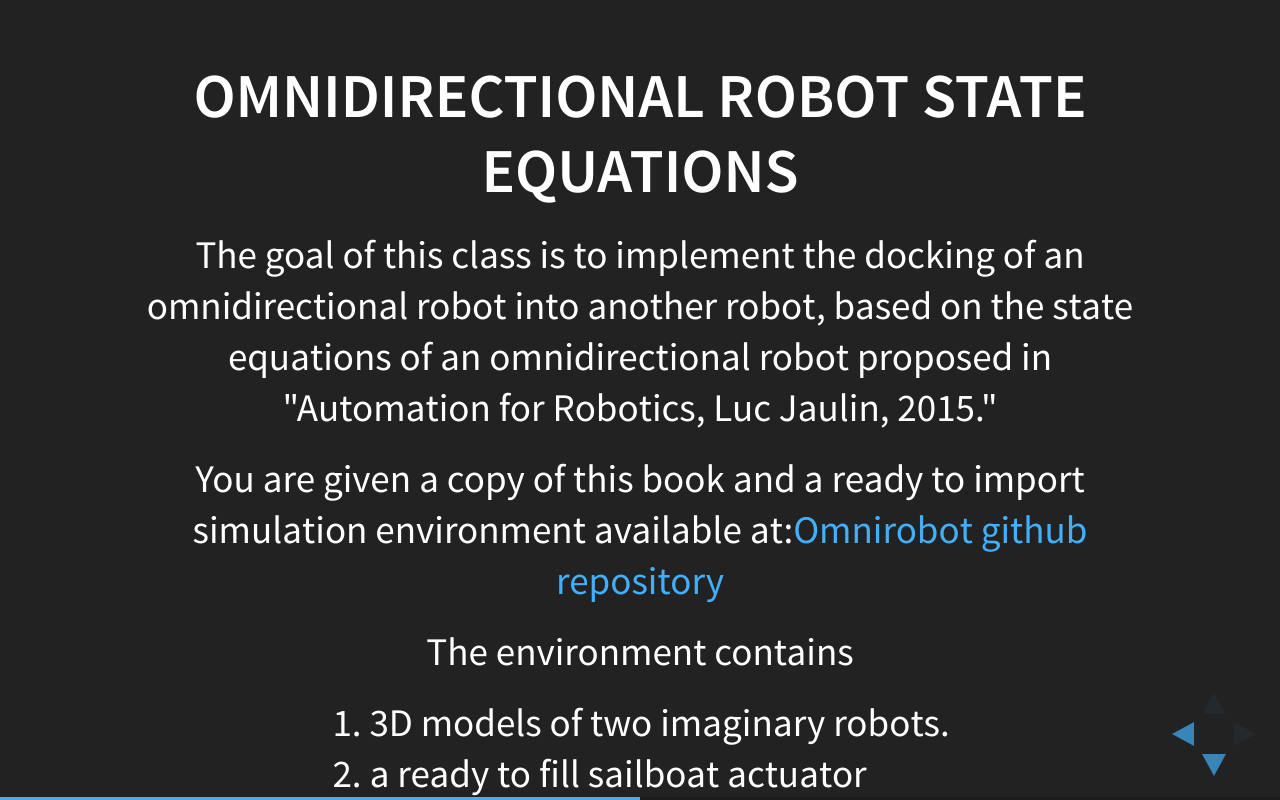
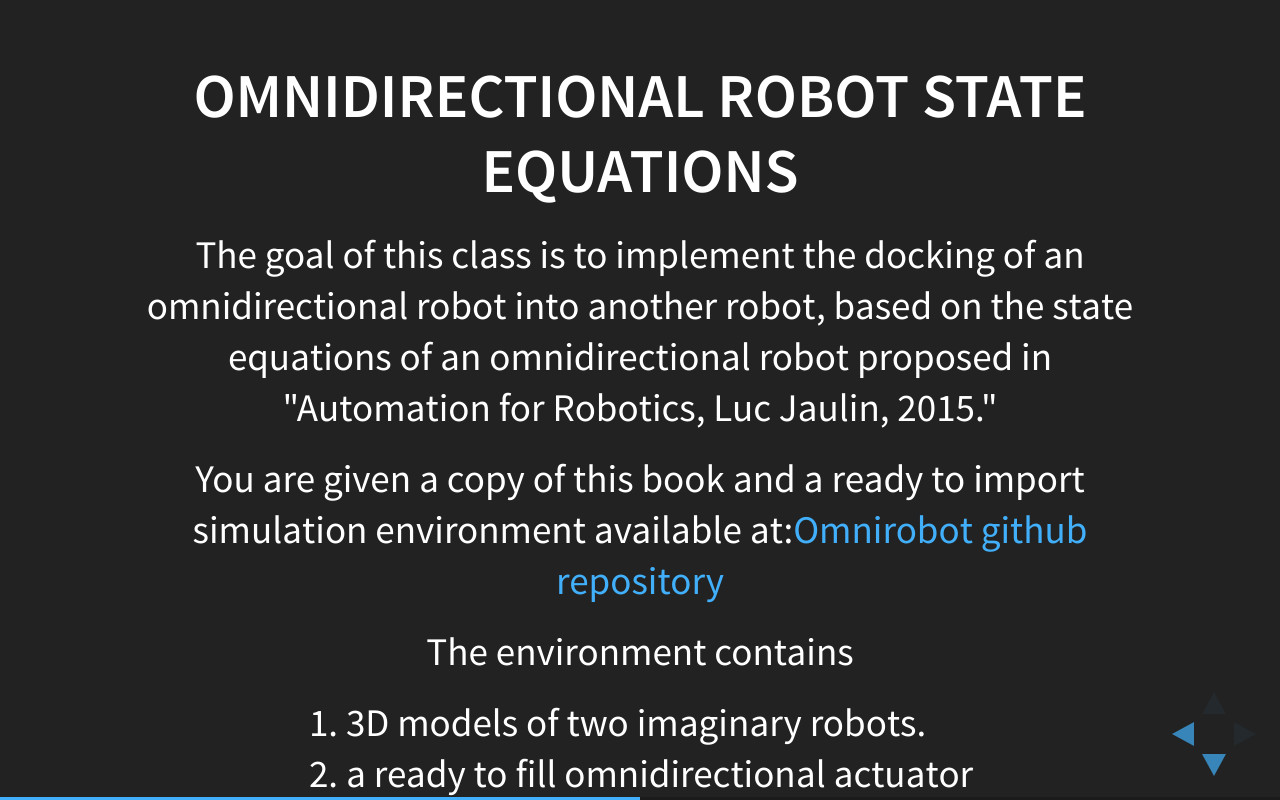
Before and after one commit to nicolaje/omni, a website: page index.html in a window 1280 px wide. Both pictures are taken after a click on the element 1251 px from the left and 734 px from the top of the page. Drawn offline with nearby package versions, Linux system fonts and the light colour scheme; some packages are replaced by stand-ins of ours.

Commit message:
orrected typo

```diff
--- a/index.html
+++ b/index.html
@@ -63,7 +63,7 @@
              The environment contains
              <ol>
                <li>3D models of two imaginary robots.</li>
-               <li>a ready to fill sailboat actuator</li>
+               <li>a ready to fill omnidirectional actuator</li>
              </ol>
            </p>
          </section>
```
